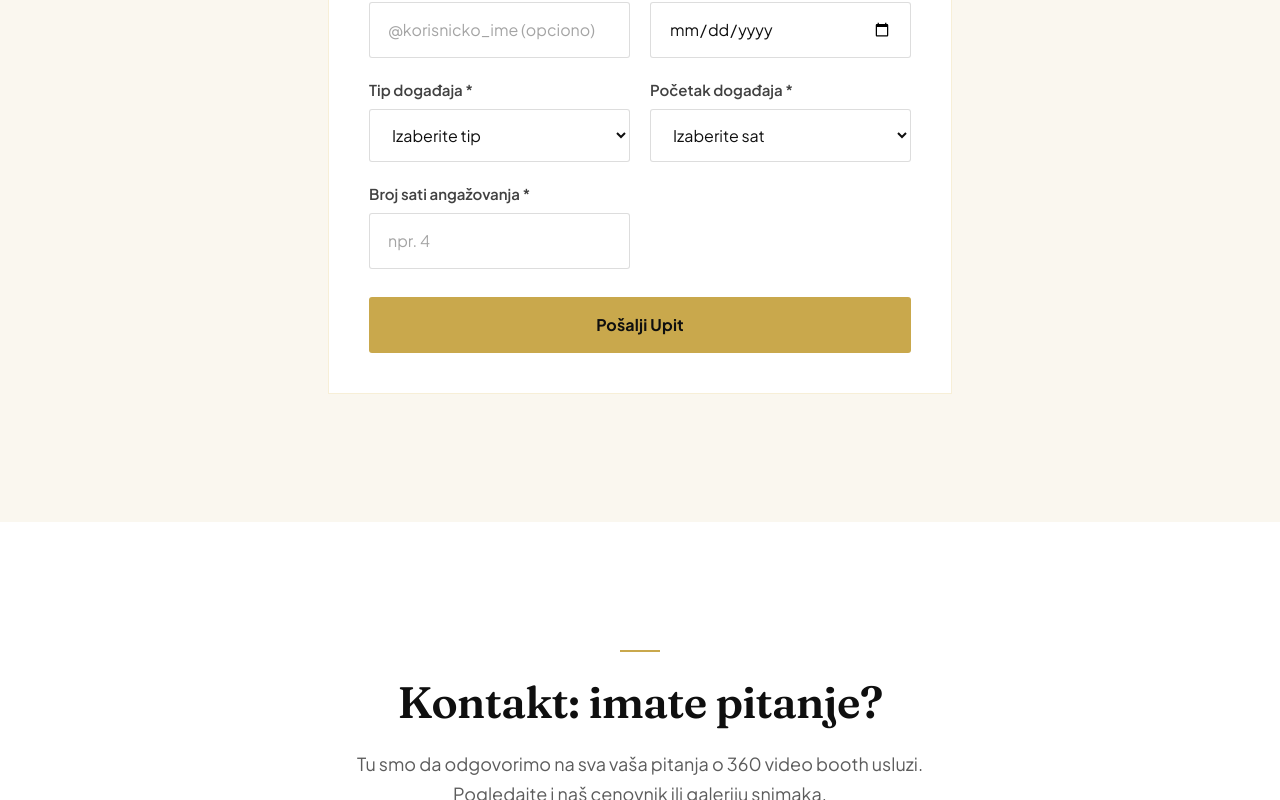
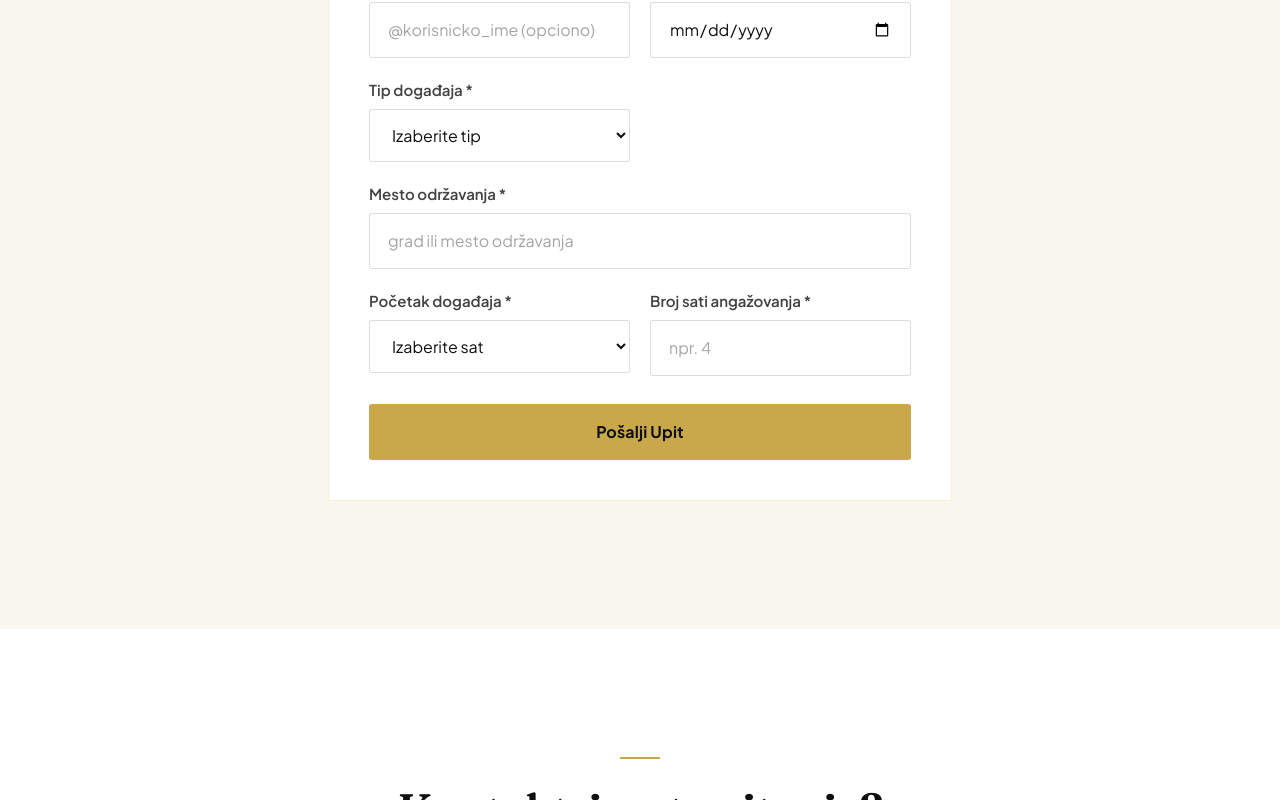
Before and after one commit to Nikola-02/tvoja360prica, a Next.js app: page / in a window 1280 px wide. Shown: the part 11200-12000 px from the top of the page. Built offline with nearby package versions, Linux system fonts and the light colour scheme.

Commit message:
added location to reservation section

```diff
--- a/components/Booking.jsx
+++ b/components/Booking.jsx
@@ -7,6 +7,7 @@ import SectionHeader from "./SectionHeader";
 const eventTypes = [
   "Venčanje",
   "Rođendan",
+  "Punoletstvo",
   "Matura",
   "Korporativni događaj",
   "Proslava",
@@ -26,6 +27,7 @@ const initialForm = {
   social: "",
   date: "",
   eventType: "",
+  location: "",
   startTime: "",
   hours: "",
 };
@@ -165,6 +167,19 @@ export default function Booking() {
                 </select>
               </div>
 
+              <div className="sm:col-span-2">
+                <label className="block text-[0.9375rem] font-semibold text-[#111111]/80 mb-1.5">
+                  Mesto održavanja *
+                </label>
+                <input
+                  required
+                  value={form.location}
+                  onChange={update("location")}
+                  className="input-premium"
+                  placeholder="grad ili mesto održavanja"
+                />
+              </div>
+
               <div>
                 <label className="block text-[0.9375rem] font-semibold text-[#111111]/80 mb-1.5">
                   Početak događaja *
--- a/src/app/api/booking/route.js
+++ b/src/app/api/booking/route.js
@@ -8,13 +8,13 @@ import {
 export async function POST(request) {
   try {
     const body = await request.json();
-    const { name, phone, email, social, date, eventType, startTime, hours } = body;
+    const { name, phone, email, social, date, eventType, location, startTime, hours } = body;
 
-    if (!name || !phone || !email || !date || !eventType || !startTime || !hours) {
+    if (!name || !phone || !email || !date || !eventType || !location || !startTime || !hours) {
       return NextResponse.json({ error: "Nedostaju obavezna polja" }, { status: 400 });
     }
 
-    const data = { name, phone, email, social, date, eventType, startTime, hours };
+    const data = { name, phone, email, social, date, eventType, location, startTime, hours };
 
     const ownerResult = await sendEmail({
       to: OWNER_EMAIL,
```
Also changed, not shown: lib/emailTemplates.js.
